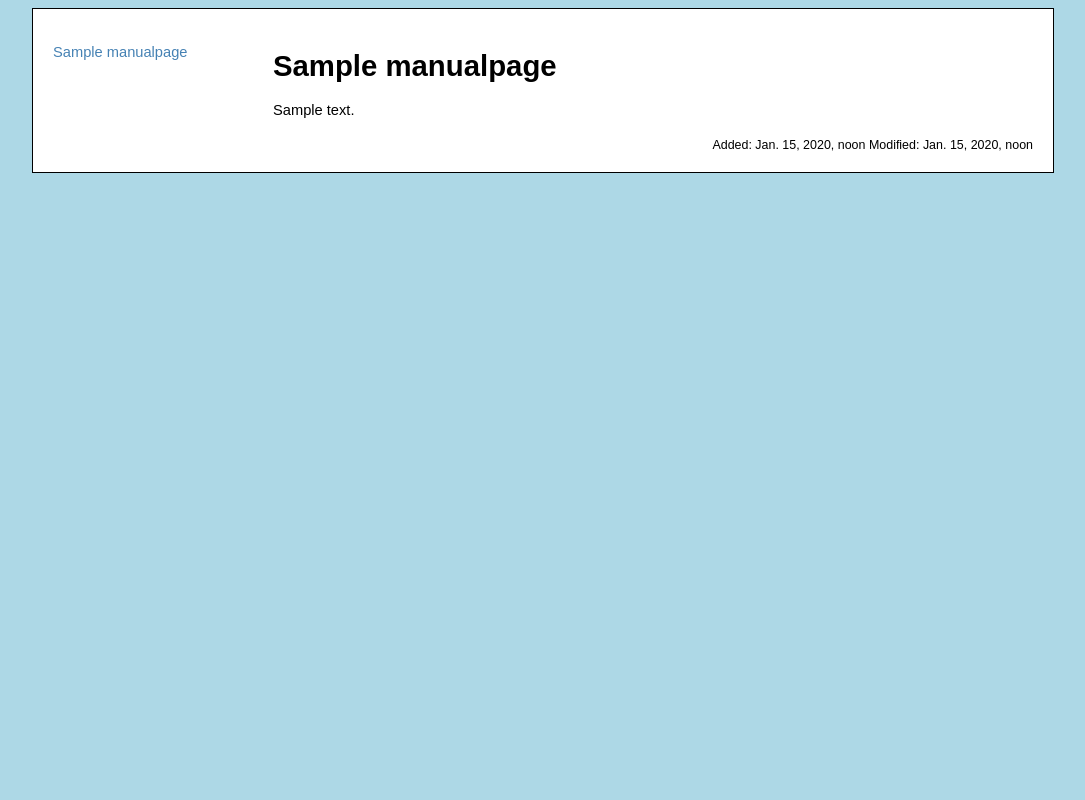
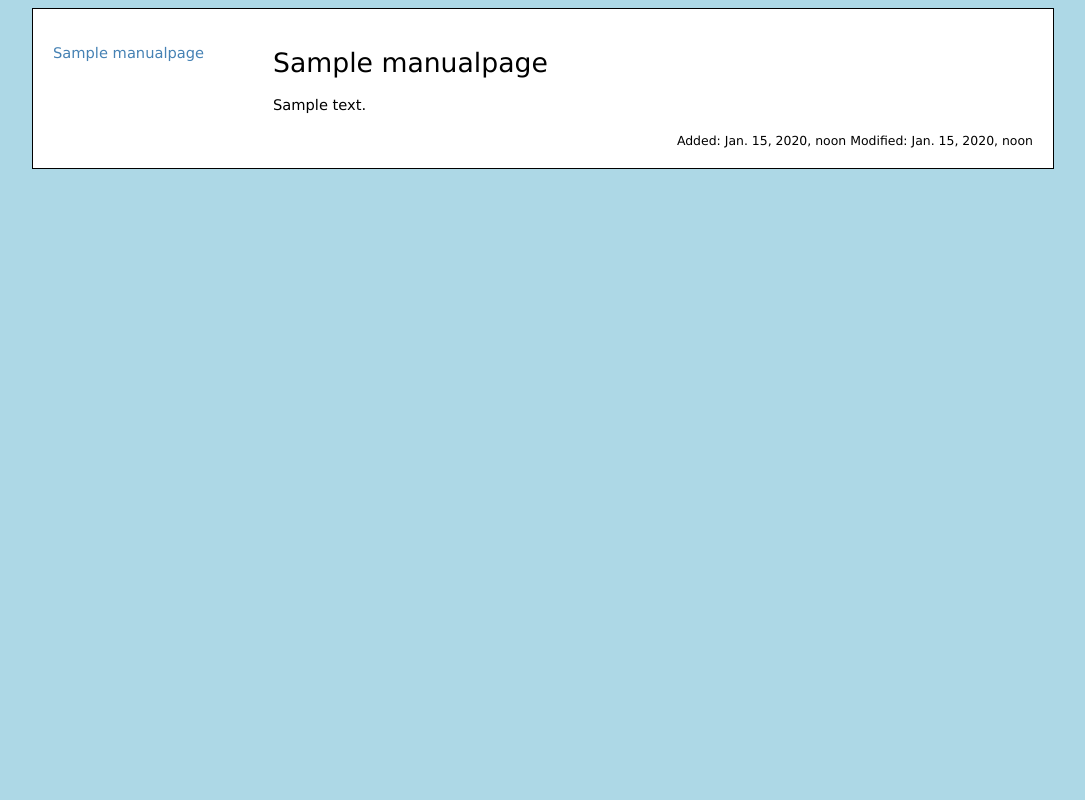
Before and after one commit to pettis/cbonlinemanual, a Django app: a page that uses manual/templates/view_page.html in a window 1280 px wide. Shown: the whole page, without its empty margins (97-1182 px from the left). Run offline with Django 3.2, Linux system fonts and the light colour scheme; tables that the repository leaves empty hold one stand-in row (values such as "Sample post").

Commit message:
font changes

```diff
--- a/manual/static/manual/style.css
+++ b/manual/static/manual/style.css
@@ -1,6 +1,6 @@
 body {
     font-size:11pt;
-    font-family:arial, verdana, tahoma, sans-serif;
+    font-family:verdana, tahoma, arial, sans-serif;
     background:lightblue;
 }
 
@@ -11,6 +11,12 @@ a {
 a:hover {
     color:orange;
 }
+
+h1 {
+    font-size:20pt;
+    font-weight: normal;
+}
+
 
 #wrap {
     width:980px;
```
